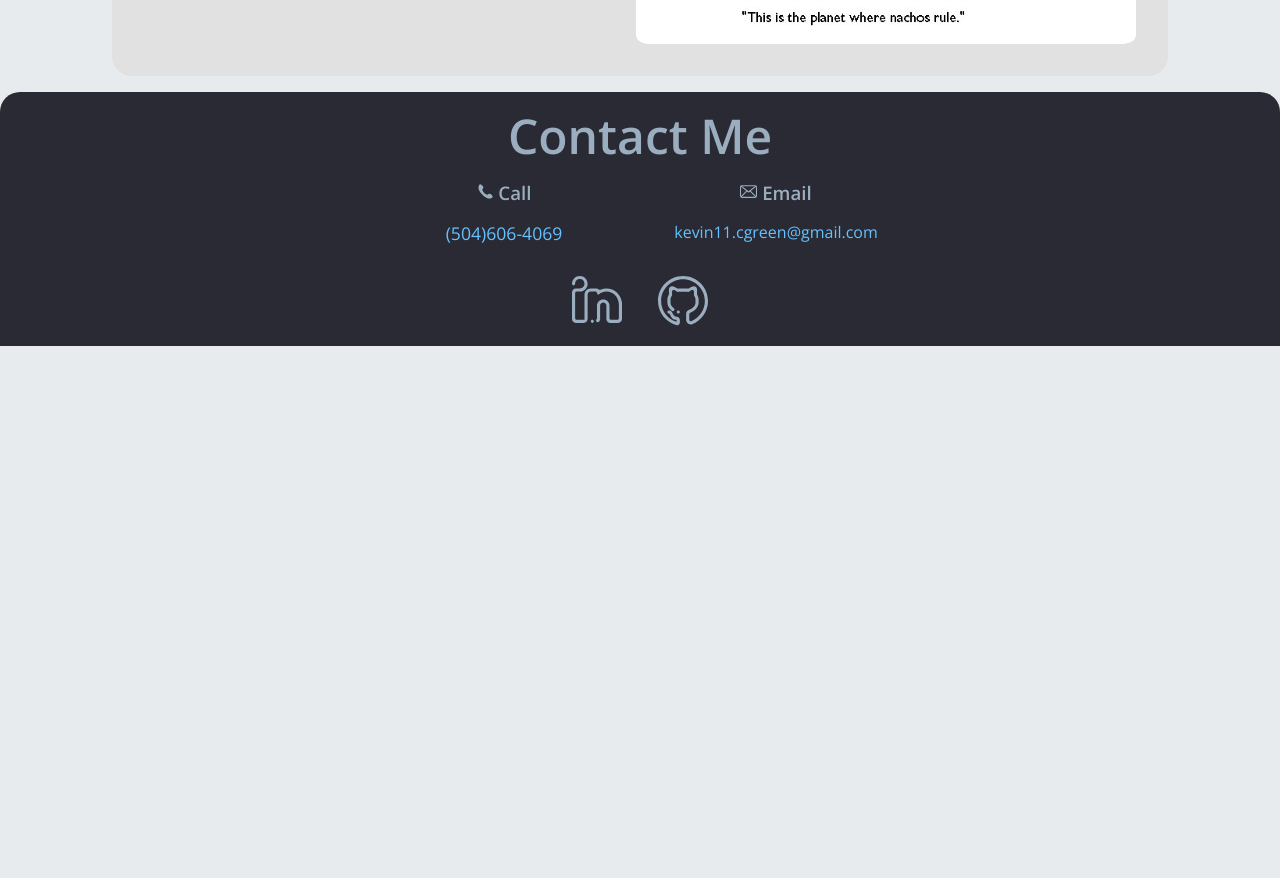
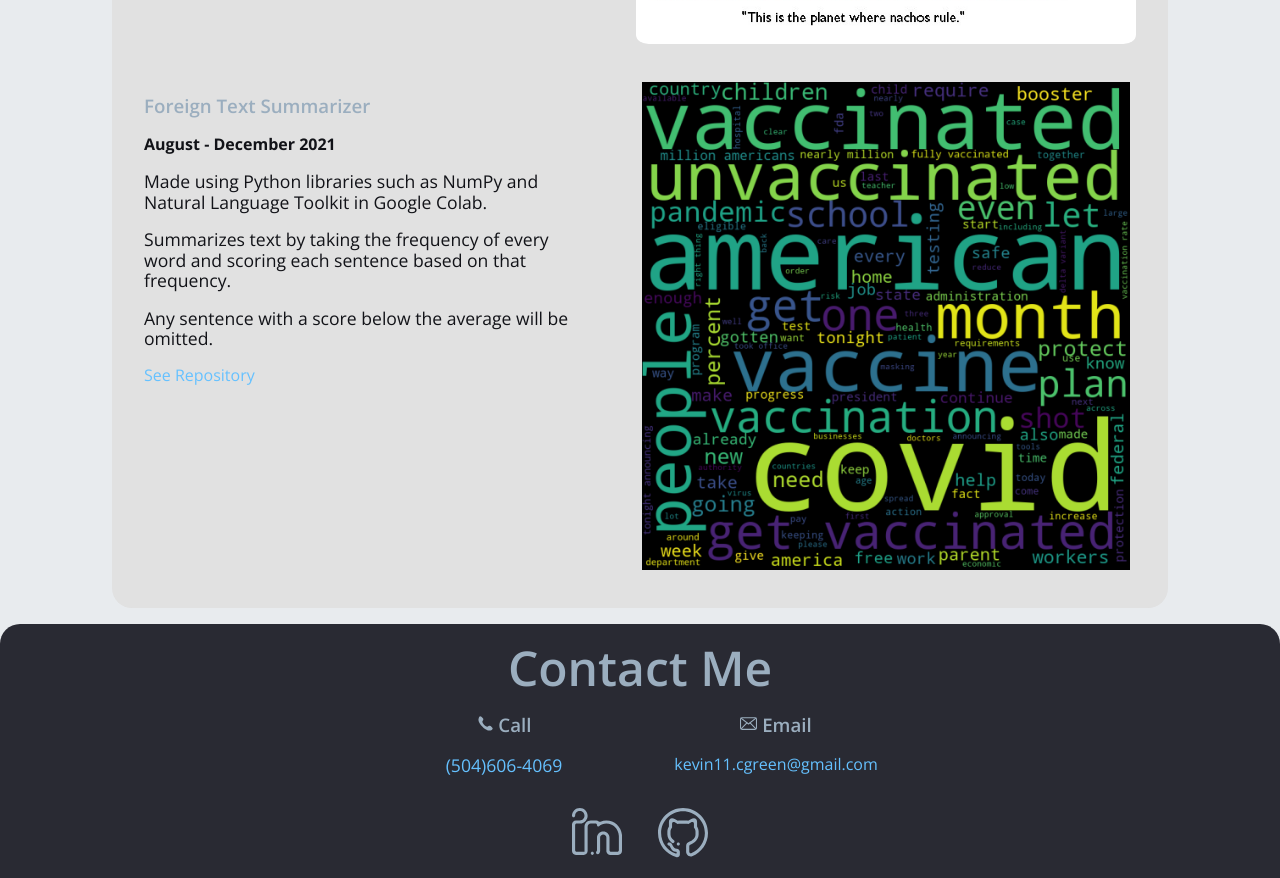
Before and after one commit to Kevin11CG/Kevin11CG.github.io, a plain HTML site: page index.html in a window 1280 px wide. Shown: the part 1664-2542 px from the top of the page. Before the commit the page ends 2010 px from the top, so only its background shows below. Drawn offline with nearby package versions, Linux system fonts and the light colour scheme.

Commit message:
Add work section

```diff
--- a/index.html
+++ b/index.html
@@ -51,12 +51,14 @@
                 <div class="navi-dropdown-content">
                     <a class="navi-btn" href="#introduction-content">About Me</a>
                     <a class="navi-btn" href="#experience-content">Experience</a>
+                    <a class="navi-btn" href="#work-content">Work</a>
                     <a class="navi-btn" href="#pagebottom">Contacts</a>
                 </div>
             </div>
             <div class="navi-container">
                 <a class="navi-btn" href="#introduction-content">About Me</a>
                 <a class="navi-btn" href="#experience-content">Experience</a>
+                <a class="navi-btn" href="#work-content">Work</a>
                 <a class="navi-btn" href="#pagebottom">Contacts</a>
             </div>
             <div class="theme-switch-container">
@@ -117,6 +119,23 @@
                 </div>
                 <img class="work-image" src="documents/nachos.jpg" alt="Nachos Comic: This is where nachos rule."/>
             </article>
+            <article class="work-article">
+                <div>
+                    <h3 class="article-header">Foreign Text Summarizer</h3>
+                    <strong>August - December 2021</strong>
+                    <p>
+                        Made using Python libraries such as NumPy and Natural Language Toolkit in Google Colab.
+                    </p>
+                    <p>
+                        Summarizes text by taking the frequency of every word and scoring each sentence based on that frequency.
+                    </p>
+                    <p>
+                        Any sentence with a score below the average will be omitted.
+                    </p>
+                    <a class="external-link" href="https://github.com/Kevin11CG/Speech-Processing" target="_blank">See Repository</a>
+                </div>
+                <img class="work-image" src="documents/word_cloud.png" alt="Wordcloud"/>
+            </article>
         </section>
         <footer id="pagebottom">
             <h2 class="header-text">Contact Me</h2>
```
Also changed, not shown: documents/word_cloud.png (added).
